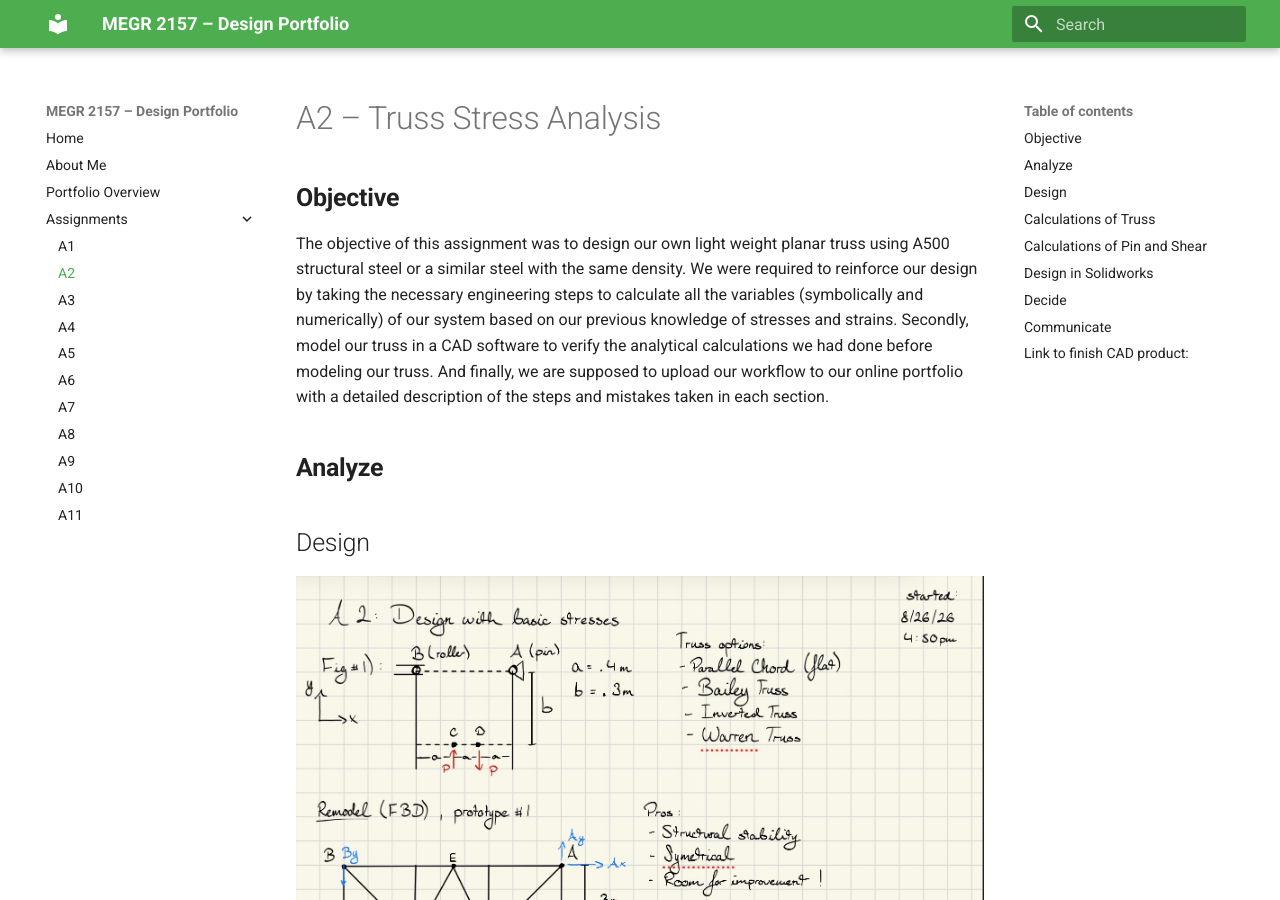
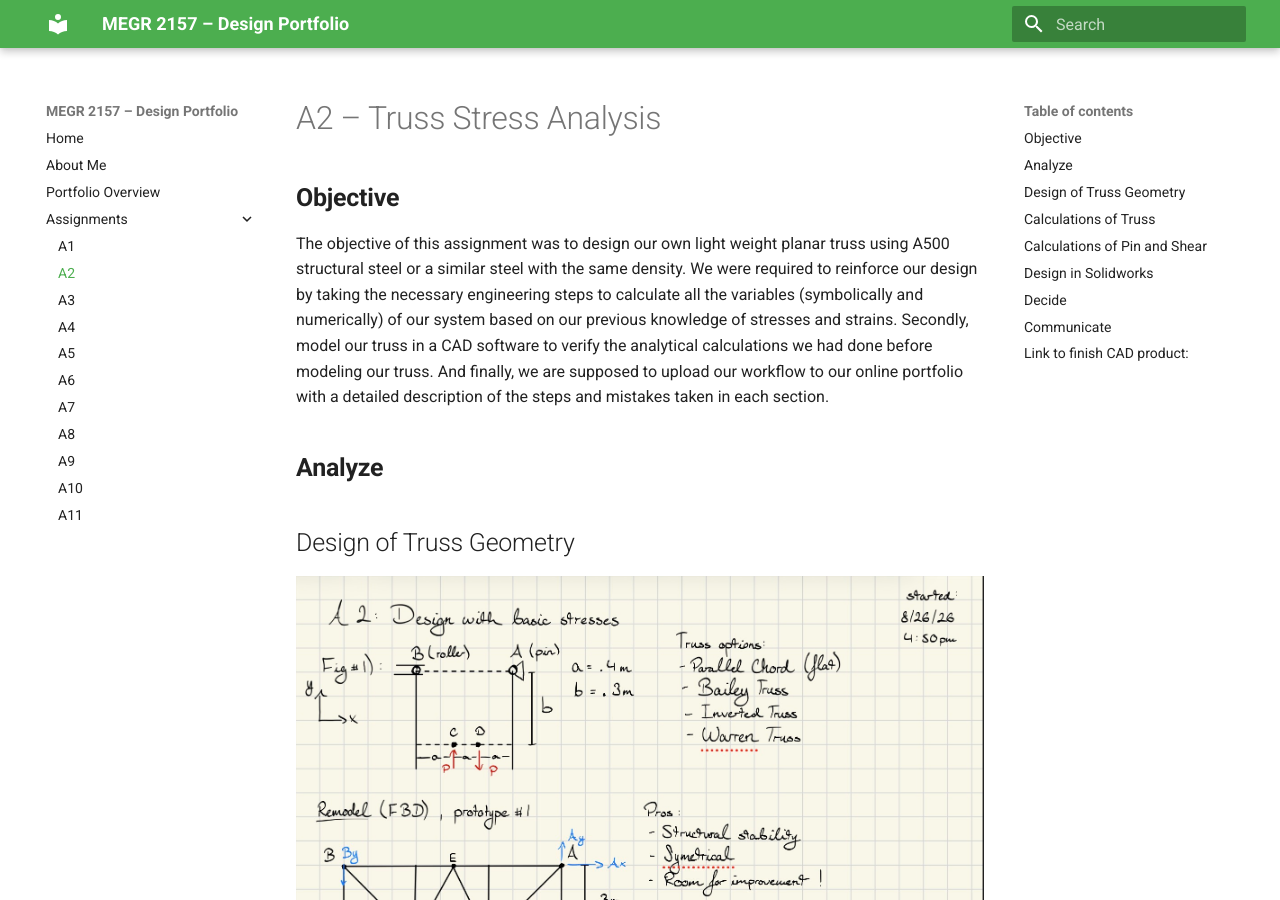
Before and after one commit to jhatch24/megr2156-portfolio, an MkDocs documentation site: the page built from docs/assignments/A02/index.md, in a window 1280 px wide and 900 px high. Built offline with MkDocs 1.6.1 and Material for MkDocs 9.7.7, drawn with Linux system fonts in a browser that asks for light colours.

Commit message:
Update index.md

```diff
--- a/docs/assignments/A02/index.md
+++ b/docs/assignments/A02/index.md
@@ -4,7 +4,7 @@
 The objective of this assignment was to design our own light weight planar truss using A500 structural steel or a similar steel with the same density. We were required to reinforce our design by taking the necessary engineering steps to calculate all the variables (symbolically and numerically) of our system based on our previous knowledge of stresses and strains. Secondly, model our truss in a CAD software to verify the analytical calculations we had done before modeling our truss. And finally, we are supposed to upload our workflow to our online portfolio with a detailed description of the steps and mistakes taken in each section.
 
 ## **Analyze**
-## Design
+## Design of Truss Geometry
 ![pg1](IMG_0190.jpeg)
 When presented the problem with designing a truss, my first immediate instinct was to search for real life examples of similar truss systems. With simplicity and weight saving in mind, I initially opted for a flat rectangular parallel chord as it seemed it would be the most structurally stable and symmetrical.
 After drawing my prototype, I realized that my system was not optimized enough for the task at hand. I listed out my pros and cons of this design and started drawing prototype 2 which would eventually become my final design. I took inspiration from Warren Truss and inverted the design to adapt to the constraints. By doing this, my top chord would completely span parallel across to the other edge, as if cars or people were walking across this “bridge”.
```
